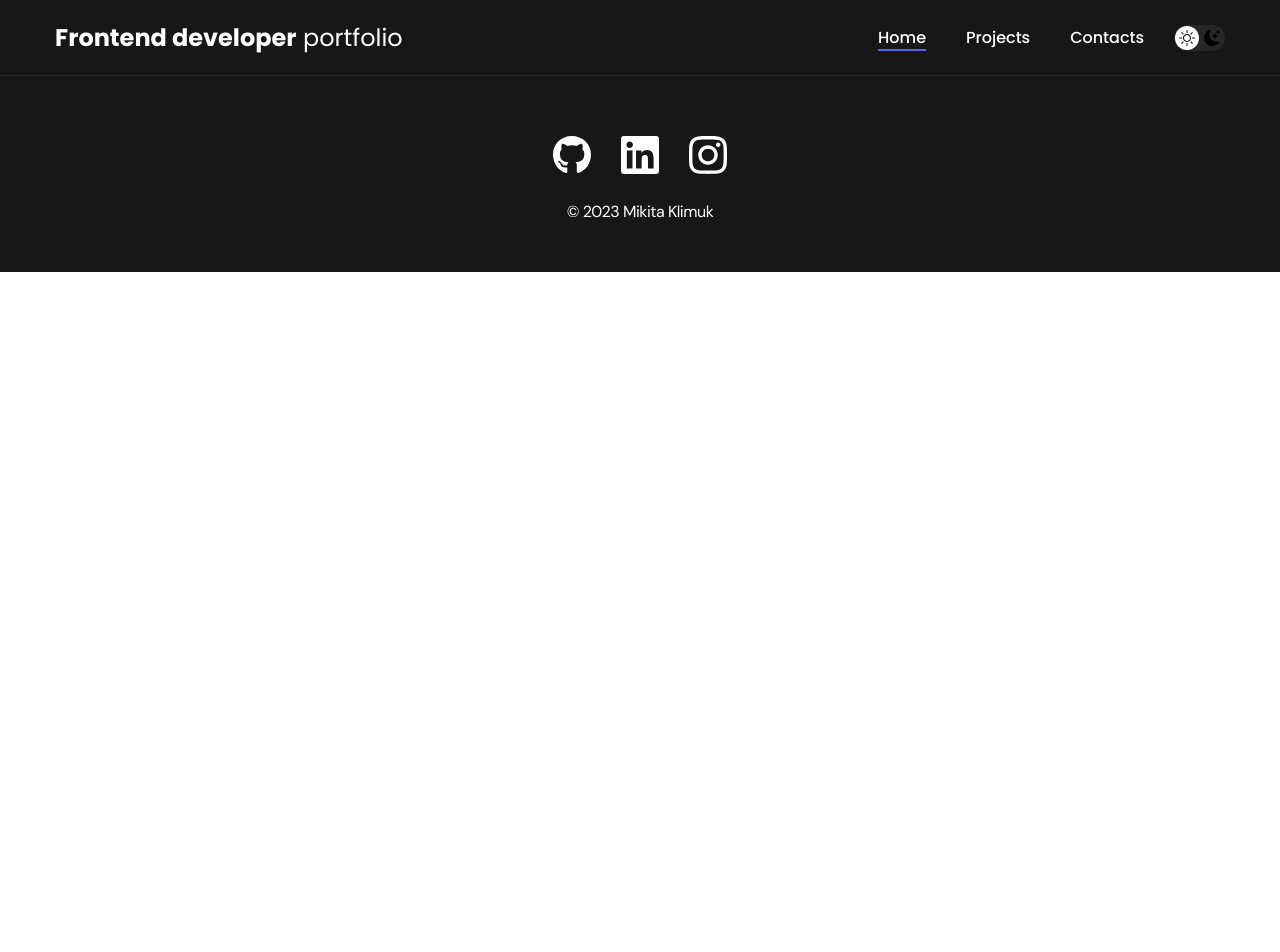
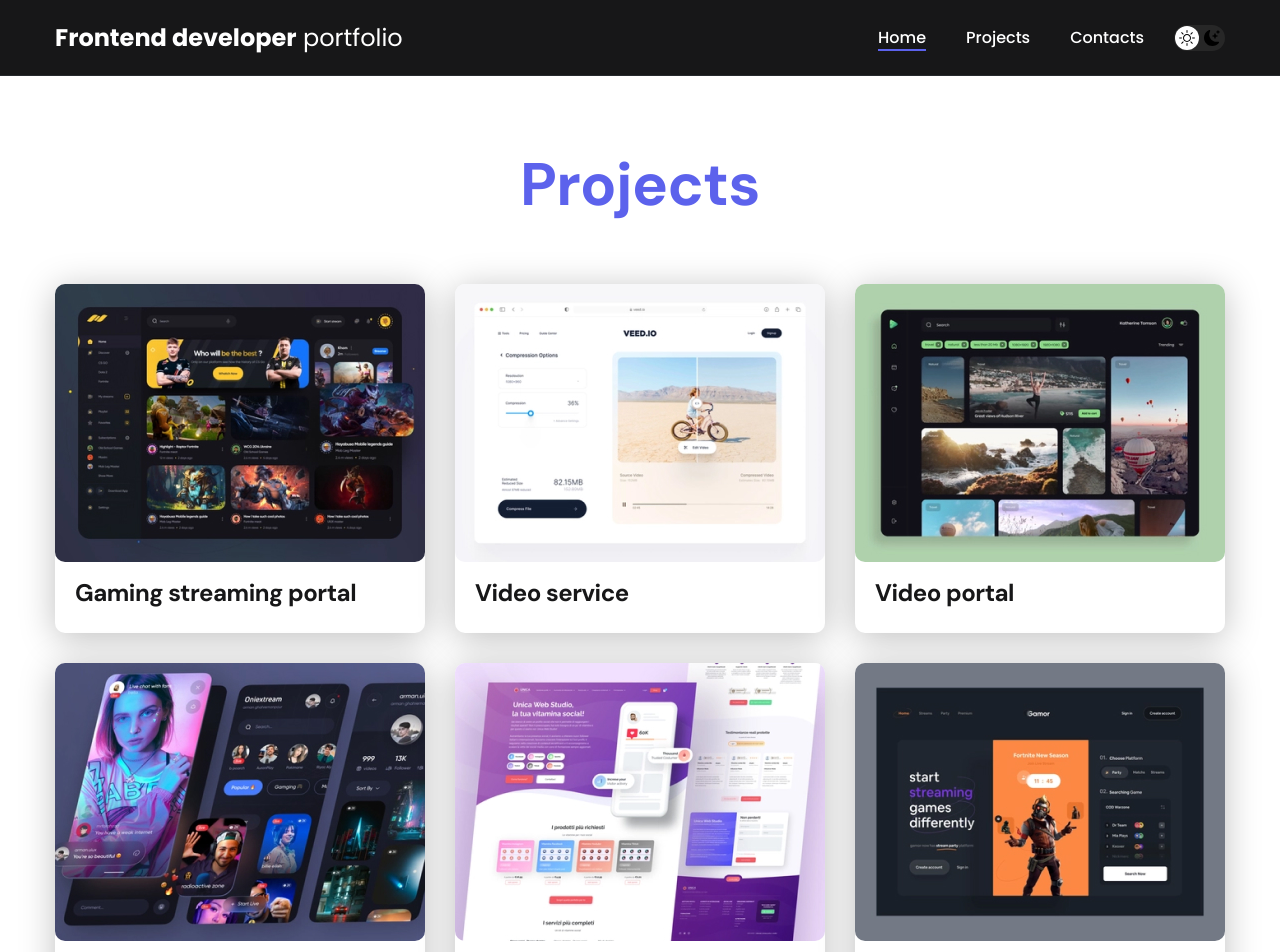
Before and after one commit to NikitaKlimuk/Dev-Portfolio, a React (Create React App) app: page /projects in a window 1280 px wide. Shown: the top 952 px of the page. Before the commit the page ends 800 px from the top, so only its background shows below. Built offline with nearby package versions, Linux system fonts and the light colour scheme.

Commit message:
add contacts page

```diff
--- a/src/App.tsx
+++ b/src/App.tsx
@@ -1,8 +1,10 @@
 import { Routes, Route } from "react-router-dom";
 import "./styles/main.scss";
-import HomePage from "./pages/HomePage";
+import HomePage from "./pages/Home";
 import Navbar from "./components/Navbar";
 import Footer from "./components/Footer";
+import ProjectsPage from "./pages/Projects";
+import ContactsPage from "./pages/Contacts";
 
 function App() {
   return (
@@ -11,7 +13,8 @@ function App() {
       <main className="main">
         <Routes>
           <Route path="/" element={<HomePage />} />
-          {/* <Route path="/:nasaId" element={<ShowPage />} /> */}
+          <Route path="/projects" element={<ProjectsPage />} />
+          <Route path="/contacts" element={<ContactsPage />} />
         </Routes>
       </main>
       <Footer />
--- /dev/null
+++ b/src/pages/Contacts/index.tsx
@@ -0,0 +1,34 @@
+import "./styles.scss";
+
+const ContactsPage = () => {
+  return (
+    <main className="section">
+      <div className="container">
+        <h1 className="title-1">Contacts</h1>
+
+        <ul className="content-list">
+          <li className="content-list__item">
+            <h2 className="title-2">Location</h2>
+            <p>Warsaw, Poland</p>
+          </li>
+          <li className="content-list__item">
+            <h2 className="title-2">Telegram / Mobile</h2>
+            <p>
+              <a href="tel:+79051234567">+45 514 060 233</a>
+            </p>
+          </li>
+          <li className="content-list__item">
+            <h2 className="title-2">Email</h2>
+            <p>
+              <a href="mailto:webdev@protonmail.com">
+                nikitaklimukjs@gmail.com
+              </a>
+            </p>
+          </li>
+        </ul>
+      </div>
+    </main>
+  );
+};
+
+export default ContactsPage;
--- /dev/null
+++ b/src/pages/Contacts/styles.scss
@@ -0,0 +1,21 @@
+@import "../../styles/variables.scss";
+
+.content-list {
+  margin: 0 auto;
+  max-width: 570px;
+  display: flex;
+  flex-direction: column;
+  align-items: center;
+  row-gap: 40px;
+  text-align: center;
+  a {
+    color: var(--accent);
+  }
+  &__item {
+    font-size: 18px;
+    line-height: 1.5;
+    & p + p {
+      margin-top: 0.5em;
+    }
+  }
+}
--- a/src/pages/HomePage/index.tsx
+++ b/src/pages/Home/index.tsx
@@ -25,7 +25,7 @@ const HomePage = () => {
         <div className="container">
           <ul className="content-list">
             <li className="content-list__item">
-              <h2 className="title-role">Frontend</h2>
+              <h2 className="title-2">Frontend</h2>
               <p>
                 TypeScript, JavaScript, React, React Router, Redux, Redux
                 Toolkit, RTK Query, Storybook, Jest, React Testing Library, REST
--- a/src/pages/HomePage/styles.scss
+++ b/src/pages/Home/styles.scss
@@ -7,7 +7,7 @@
   justify-content: center;
   align-items: center;
   background-color: var(--header-bg);
-  background-image: url("./../assets/backgrounds/header-bg.png");
+  background-image: url("./../../assets/backgrounds/header-bg.png");
   background-repeat: no-repeat;
   background-size: auto;
   background-position: center center;
--- /dev/null
+++ b/src/pages/Projects/index.tsx
@@ -0,0 +1,52 @@
+import "./styles.scss";
+import project01 from "../../assets/projects/01.jpg";
+import project02 from "../../assets/projects/02.jpg";
+import project03 from "../../assets/projects/03.jpg";
+import project04 from "../../assets/projects/04.jpg";
+import project05 from "../../assets/projects/05.jpg";
+import project06 from "../../assets/projects/06.jpg";
+
+const ProjectsPage = () => {
+  return (
+    <main className="section">
+      <div className="container">
+        <h2 className="title-1">Projects</h2>
+        <ul className="projects">
+          <li className="project">
+            <a href="./project-page.html">
+              <img src={project01} alt="Project img" className="project__img" />
+              <h3 className="project__title">Gaming streaming portal</h3>
+            </a>
+          </li>
+          <li className="project">
+            <a href="./project-page.html">
+              <img src={project02} alt="Project img" className="project__img" />
+              <h3 className="project__title">Video service</h3>
+            </a>
+          </li>
+          <li className="project">
+            <a href="./project-page.html">
+              <img src={project03} alt="Project img" className="project__img" />
+              <h3 className="project__title">Video portal</h3>
+            </a>
+          </li>
+
+          <li className="project">
+            <img src={project04} alt="Project img" className="project__img" />
+            <h3 className="project__title">Dating app</h3>
+          </li>
+          <li className="project">
+            <img src={project05} alt="Project img" className="project__img" />
+            <h3 className="project__title">Landing</h3>
+          </li>
+          <li className="project">
+            <img src={project06} alt="Project img" className="project__img" />
+            <h3 className="project__title">Gaming community</h3>
+          </li>
+        </ul>
+      </div>
+    </main>
+  );
+};
+
+export default ProjectsPage;
--- /dev/null
+++ b/src/pages/Projects/styles.scss
@@ -0,0 +1,46 @@
+@import "../../styles/variables.scss";
+
+.projects {
+  display: flex;
+  justify-content: center;
+  flex-wrap: wrap;
+  column-gap: 30px;
+  row-gap: 30px;
+  .project {
+    max-width: 370px;
+    background-color: var(--project-card-bg);
+    box-shadow: var(--box-shadow);
+    border-radius: 10px;
+    &__img {
+      border-radius: 10px;
+    }
+    &__title {
+      padding: 15px 20px 25px;
+      font-weight: 700;
+      font-size: 24px;
+      line-height: 1.3;
+      color: var(--project-card-text);
+    }
+    /* Project details */
+    &-details {
+      margin: 0 auto;
+      max-width: 865px;
+      display: flex;
+      flex-direction: column;
+      align-items: center;
+      text-align: center;
+      &__cover {
+        max-width: 100%;
+        margin-bottom: 40px;
+        box-shadow: var(--box-shadow);
+        border-radius: 10px;
+      }
+      &__desc {
+        margin-bottom: 30px;
+        font-weight: 700;
+        font-size: 24px;
+        line-height: 1.3;
+      }
+    }
+  }
+}
--- a/src/styles/main.scss
+++ b/src/styles/main.scss
@@ -5,8 +5,6 @@
 
 html,
 body {
-  display: flex;
-  flex-direction: column;
   min-height: 100vh;
   font-family: "DM Sans", sans-serif;
   letter-spacing: -0.5px;
@@ -14,6 +12,16 @@ body {
   /* Light mode */
   background-color: var(--page-bg);
   color: var(--text-color);
+}
+
+#root {
+  min-height: 100vh;
+}
+
+.App {
+  min-height: 100vh;
+  display: flex;
+  flex-direction: column;
 }
 
 /* General */
@@ -31,7 +39,16 @@ body {
   padding: 70px 0;
 }
 
-.title-role {
+.title-1 {
+  margin-bottom: 60px;
+  font-size: 60px;
+  font-weight: 700;
+  line-height: 1.3;
+  color: var(--title-1);
+  text-align: center;
+}
+
+.title-2 {
   margin-bottom: 20px;
   font-size: 40px;
   font-weight: 700;
@@ -111,70 +128,3 @@ body {
     top: 1px;
   }
 }
-
-/* Projects  */
-.projects {
-  display: flex;
-  justify-content: center;
-  flex-wrap: wrap;
-  column-gap: 30px;
-  row-gap: 30px;
-  .project {
-    max-width: 370px;
-    background-color: var(--project-card-bg);
-    box-shadow: var(--box-shadow);
-    border-radius: 10px;
-    &__img {
-      border-radius: 10px;
-    }
-    &__title {
-      padding: 15px 20px 25px;
-      font-weight: 700;
-      font-size: 24px;
-      line-height: 1.3;
-      color: var(--project-card-text);
-    }
-    /* Project details */
-    &-details {
-      margin: 0 auto;
-      max-width: 865px;
-      display: flex;
-      flex-direction: column;
-      align-items: center;
-      text-align: center;
-      &__cover {
-        max-width: 100%;
-        margin-bottom: 40px;
-        box-shadow: var(--box-shadow);
-        border-radius: 10px;
-      }
-      &__desc {
-        margin-bottom: 30px;
-        font-weight: 700;
-        font-size: 24px;
-        line-height: 1.3;
-      }
-    }
-  }
-}
-
-/* Content list */
-.content-list {
-  margin: 0 auto;
-  max-width: 570px;
-  display: flex;
-  flex-direction: column;
-  align-items: center;
-  row-gap: 40px;
-  text-align: center;
-  a {
-    color: var(--accent);
-  }
-  &__item {
-    font-size: 18px;
-    line-height: 1.5;
-    & p + p {
-      margin-top: 0.5em;
-    }
-  }
-}
--- a/src/styles/media.scss
+++ b/src/styles/media.scss
@@ -22,7 +22,11 @@
   .section {
     padding: 40px 0;
   }
-  .title-role {
+  .title-1 {
+    margin-bottom: 30px;
+    font-size: 40px;
+  }
+  .title-2 {
     margin-bottom: 10px;
     font-size: 30px;
   }
--- a/src/styles/variables.scss
+++ b/src/styles/variables.scss
@@ -23,6 +23,8 @@
   --page-bg: var(--white);
   --text-color: var(--black);
   --accent: var(--purple);
+  --title-1: var(--accent);
+
   --project-card-bg: var(--white);
   --project-card-text: var(--black);
   --box-shadow: 0px 5px 35px rgba(0, 0, 0, 0.25);
@@ -32,6 +34,9 @@
 .dark {
   --page-bg: #252526;
   --text-color: var(--white);
+
+  --title-1: var(--white);
+
   --project-card-bg: var(--black);
   --project-card-text: var(--white);
   --box-shadow: 0px 5px 35px rgba(0, 0, 0, 0.8);
```
